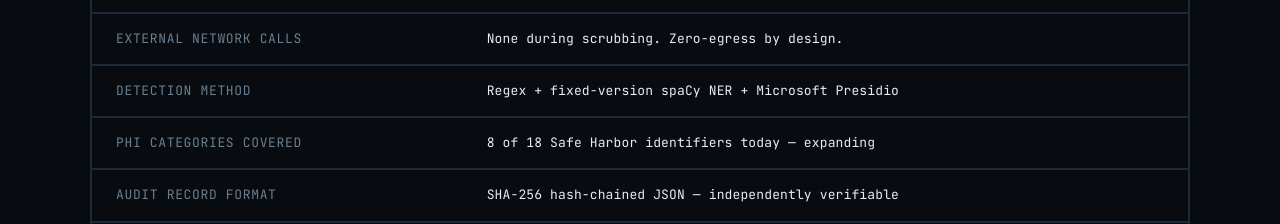
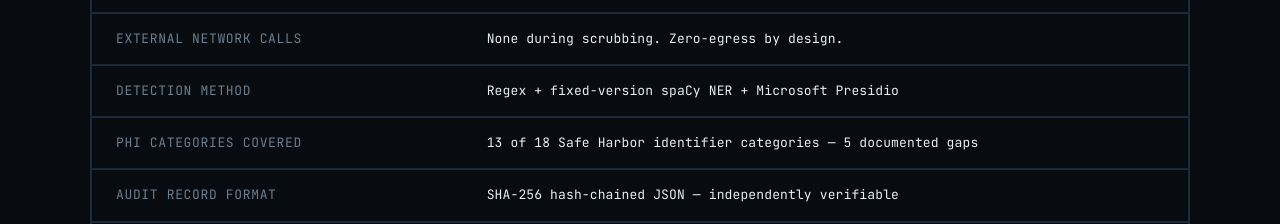
Before and after one commit to g1n0mag1k/hermes-compliance-framework, a Next.js app in the folder landing/: page / in a window 1280 px wide. Shown: the part 5560-5784 px from the top of the page. Built offline with nearby package versions, Linux system fonts and the light colour scheme.

Commit message:
fix(landing): update Architecture spec table to 13 of 18

```diff
--- a/landing/components/Architecture.tsx
+++ b/landing/components/Architecture.tsx
@@ -8,7 +8,7 @@
   { label: "Deployment target", value: "Customer environment — Docker, bare metal, or VM" },
   { label: "External network calls", value: "None during scrubbing. Zero-egress by design." },
   { label: "Detection method", value: "Regex + fixed-version spaCy NER + Microsoft Presidio" },
-  { label: "PHI categories covered", value: "8 of 18 Safe Harbor identifiers today — expanding" },
+  { label: "PHI categories covered", value: "13 of 18 Safe Harbor identifier categories — 5 documented gaps" },
   { label: "Audit record format", value: "SHA-256 hash-chained JSON — independently verifiable" },
   { label: "CFR citation per token", value: "Yes — 45 CFR §164.514(b)(2)(i) subcategory attached" },
   { label: "LLM dependency", value: "None. Deterministic pipeline only." },
```
